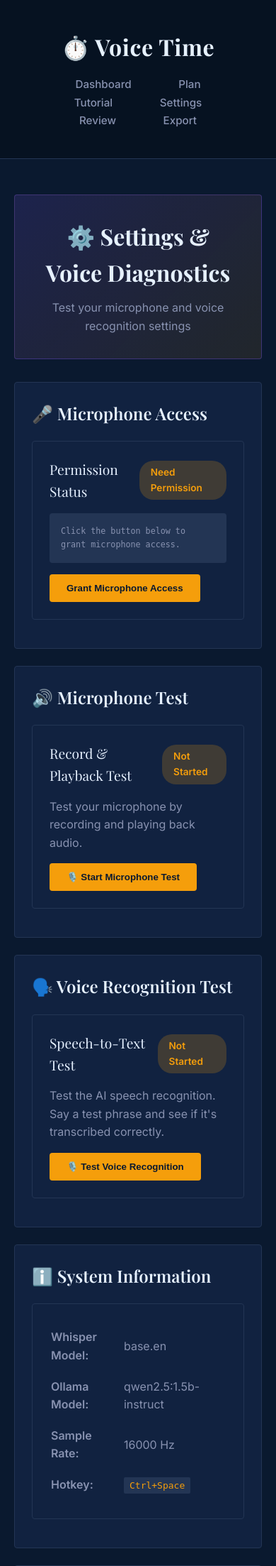
After one commit to jamescockburn47/voice-time, a Flask app: page /settings in a window 390 px wide. The commit adds this page. Shown: the top 2206 px of the page at 71% size. Run offline with Flask 3, Linux system fonts and the light colour scheme; some libraries are stand-ins or nearby versions.

Commit message:
Add voice testing and diagnostics to web UI
New Settings page with in-app voice testing:
- Microphone permission testing
- Auto-checks on page load
- Grant access button with guided flow
- Record & playback test
- Speech-to-text recognition test
- Visual status indicators (pending/testing/success/error)
- System information display
- Troubleshooting guide
- All within the web interface

No external tools needed!
Professional diagnostic experience.
Accessible from navigation menu.

Removes need for test_voice.bat - everything in UI now!

```diff
--- a/voice_time/web/routes.py
+++ b/voice_time/web/routes.py
@@ -17,6 +17,11 @@ def register_routes(app):
     def why():
         """Why Voice Time? - Comparison page."""
         return render_template('why.html')
+
+    @app.route('/settings')
+    def settings():
+        """Settings and voice diagnostics page."""
+        return render_template('settings.html')
 
     @app.route('/')
     def index():
--- a/voice_time/web/templates/base.html
+++ b/voice_time/web/templates/base.html
@@ -178,7 +178,7 @@
                 <a href="/">Dashboard</a>
                 <a href="/plan">Plan</a>
                 <a href="/tutorial">Tutorial</a>
-                <a href="/why">Why Voice Time?</a>
+                <a href="/settings">Settings</a>
                 <a href="/review">Review</a>
                 <a href="/export/csv">Export</a>
             </nav>
--- /dev/null
+++ b/voice_time/web/templates/settings.html
@@ -0,0 +1,472 @@
+{% extends "base.html" %}
+
+{% block title %}Settings & Diagnostics - Voice Time{% endblock %}
+
+{% block styles %}
+<style>
+    .settings-hero {
+        background: linear-gradient(135deg, var(--purple-dim), var(--primary-dim));
+        border: 1px solid var(--purple-border);
+        padding: 32px;
+        border-radius: var(--radius-lg);
+        text-align: center;
+        margin-bottom: 32px;
+    }
+
+    .settings-hero h1 {
+        font-family: var(--font-serif);
+        font-size: 2em;
+        color: var(--text-main);
+        margin-bottom: 12px;
+    }
+
+    .diagnostic-section {
+        margin-bottom: 24px;
+    }
+
+    .test-card {
+        background: var(--bg-card);
+        border: 1px solid var(--border);
+        padding: 24px;
+        border-radius: var(--radius-lg);
+        margin-bottom: 16px;
+    }
+
+    .test-header {
+        display: flex;
+        align-items: center;
+        justify-content: space-between;
+        margin-bottom: 16px;
+    }
+
+    .test-title {
+        font-family: var(--font-serif);
+        font-size: 1.2em;
+        color: var(--text-main);
+    }
+
+    .test-status {
+        padding: 6px 16px;
+        border-radius: 20px;
+        font-size: 0.85em;
+        font-weight: 600;
+    }
+
+    .status-pending {
+        background: rgba(245, 158, 11, 0.2);
+        color: var(--warning);
+    }
+
+    .status-testing {
+        background: rgba(139, 92, 246, 0.2);
+        color: var(--purple);
+    }
+
+    .status-success {
+        background: rgba(34, 197, 94, 0.2);
+        color: var(--success);
+    }
+
+    .status-error {
+        background: rgba(239, 68, 68, 0.2);
+        color: var(--error);
+    }
+
+    .test-result {
+        padding: 16px;
+        background: var(--bg-hover);
+        border-radius: var(--radius-md);
+        margin-top: 12px;
+        font-family: monospace;
+        font-size: 0.9em;
+        color: var(--text-muted);
+    }
+
+    .fix-section {
+        background: rgba(239, 68, 68, 0.1);
+        border: 1px solid var(--error);
+        border-radius: var(--radius-md);
+        padding: 20px;
+        margin-top: 16px;
+    }
+
+    .fix-section h4 {
+        color: var(--error);
+        margin-bottom: 12px;
+    }
+
+    .permission-prompt {
+        background: var(--purple-dim);
+        border: 2px dashed var(--purple-border);
+        padding: 32px;
+        border-radius: var(--radius-lg);
+        text-align: center;
+    }
+
+    .permission-prompt h3 {
+        color: var(--purple);
+        font-family: var(--font-serif);
+        margin-bottom: 16px;
+    }
+
+    .test-btn {
+        background: var(--primary);
+        color: var(--bg-app);
+        border: none;
+        padding: 12px 24px;
+        border-radius: var(--radius-md);
+        cursor: pointer;
+        font-weight: 600;
+        transition: all 0.2s;
+    }
+
+    .test-btn:hover {
+        background: #d97706;
+        transform: translateY(-1px);
+    }
+
+    .test-btn:disabled {
+        opacity: 0.5;
+        cursor: not-allowed;
+    }
+</style>
+{% endblock %}
+
+{% block content %}
+
+<div class="settings-hero">
+    <h1>⚙️ Settings & Voice Diagnostics</h1>
+    <p style="color: var(--text-muted);">Test your microphone and voice recognition settings</p>
+</div>
+
+<!-- Microphone Permission Test -->
+<div class="card">
+    <h2>🎤 Microphone Access</h2>
+
+    <div id="mic-permission-status" class="test-card">
+        <div class="test-header">
+            <span class="test-title">Permission Status</span>
+            <span id="perm-status" class="test-status status-pending">Checking...</span>
+        </div>
+        <div id="perm-result" class="test-result">
+            Checking microphone permissions...
+        </div>
+        <button id="grant-mic-btn" class="test-btn" style="margin-top: 16px; display: none;" onclick="requestMicPermission()">
+            Grant Microphone Access
+        </button>
+    </div>
+</div>
+
+<!-- Microphone Test -->
+<div class="card">
+    <h2>🔊 Microphone Test</h2>
+
+    <div class="test-card">
+        <div class="test-header">
+            <span class="test-title">Record & Playback Test</span>
+            <span id="mic-test-status" class="test-status status-pending">Not Started</span>
+        </div>
+        <p style="color: var(--text-muted); margin-bottom: 16px;">
+            Test your microphone by recording and playing back audio.
+        </p>
+        <button id="mic-test-btn" class="test-btn" onclick="testMicrophone()">
+            🎙️ Start Microphone Test
+        </button>
+        <div id="mic-test-result" class="test-result" style="display: none; margin-top: 16px;">
+        </div>
+        <audio id="playback-audio" controls style="width: 100%; margin-top: 16px; display: none;"></audio>
+    </div>
+</div>
+
+<!-- Voice Recognition Test -->
+<div class="card">
+    <h2>🗣️ Voice Recognition Test</h2>
+
+    <div class="test-card">
+        <div class="test-header">
+            <span class="test-title">Speech-to-Text Test</span>
+            <span id="transcribe-status" class="test-status status-pending">Not Started</span>
+        </div>
+        <p style="color: var(--text-muted); margin-bottom: 16px;">
+            Test the AI speech recognition. Say a test phrase and see if it's transcribed correctly.
+        </p>
+        <button id="transcribe-test-btn" class="test-btn" onclick="testTranscription()">
+            🎙️ Test Voice Recognition
+        </button>
+        <div id="transcribe-result" class="test-result" style="display: none; margin-top: 16px;">
+        </div>
+    </div>
+</div>
+
+<!-- System Info -->
+<div class="card">
+    <h2>ℹ️ System Information</h2>
+
+    <div class="test-card">
+        <table style="width: 100%; color: var(--text-muted);">
+            <tr>
+                <td style="padding: 8px 0; font-weight: 600;">Whisper Model:</td>
+                <td style="padding: 8px 0;">base.en</td>
+            </tr>
+            <tr>
+                <td style="padding: 8px 0; font-weight: 600;">Ollama Model:</td>
+                <td style="padding: 8px 0;">qwen2.5:1.5b-instruct</td>
+            </tr>
+            <tr>
+                <td style="padding: 8px 0; font-weight: 600;">Sample Rate:</td>
+                <td style="padding: 8px 0;">16000 Hz</td>
+            </tr>
+            <tr>
+                <td style="padding: 8px 0; font-weight: 600;">Hotkey:</td>
+                <td style="padding: 8px 0;"><span style="background: var(--bg-hover); padding: 4px 8px; border-radius: var(--radius-sm); font-family: monospace; color: var(--primary);">Ctrl+Space</span></td>
+            </tr>
+        </table>
+    </div>
+</div>
+
+<!-- Troubleshooting -->
+<div class="card">
+    <h2>🔧 Troubleshooting</h2>
+
+    <div style="display: grid; grid-template-columns: 1fr 1fr; gap: 16px;">
+        <div class="test-card">
+            <h4 style="color: var(--text-main); margin-bottom: 12px;">Common Issues</h4>
+            <ul style="color: var(--text-muted); line-height: 2; padding-left: 20px; font-size: 0.95em;">
+                <li>Microphone blocked by browser</li>
+                <li>Wrong microphone selected</li>
+                <li>Background noise too loud</li>
+                <li>Speaking too quietly</li>
+            </ul>
+        </div>
+
+        <div class="test-card">
+            <h4 style="color: var(--text-main); margin-bottom: 12px;">Quick Fixes</h4>
+            <ul style="color: var(--text-muted); line-height: 2; padding-left: 20px; font-size: 0.95em;">
+                <li>Click "Grant Access" above</li>
+                <li>Check browser settings</li>
+                <li>Move to quieter location</li>
+                <li>Speak clearly and closer</li>
+            </ul>
+        </div>
+    </div>
+</div>
+
+<script>
+    // Auto-check microphone on page load
+    window.addEventListener('DOMContentLoaded', checkMicrophonePermission);
+
+    async function checkMicrophonePermission() {
+        const statusEl = document.getElementById('perm-status');
+        const resultEl = document.getElementById('perm-result');
+        const btnEl = document.getElementById('grant-mic-btn');
+
+        try {
+            const result = await navigator.permissions.query({ name: 'microphone' });
+
+            if (result.state === 'granted') {
+                statusEl.className = 'test-status status-success';
+                statusEl.textContent = '✓ Granted';
+                resultEl.innerHTML = '✓ Microphone access is granted.<br>You can use voice commands!';
+                btnEl.style.display = 'none';
+
+                // Also test if mic actually works
+                try {
+                    const stream = await navigator.mediaDevices.getUserMedia({ audio: true });
+                    stream.getTracks().forEach(track => track.stop());
+                    resultEl.innerHTML += '<br><br>✓ Microphone hardware detected and working!';
+                } catch {
+                    resultEl.innerHTML += '<br><br>⚠️ Permission granted but microphone not found.';
+                }
+            } else if (result.state === 'prompt') {
+                statusEl.className = 'test-status status-pending';
+                statusEl.textContent = 'Need Permission';
+                resultEl.textContent = 'Click the button below to grant microphone access.';
+                btnEl.style.display = 'block';
+            } else {
+                statusEl.className = 'test-status status-error';
+                statusEl.textContent = '✗ Denied';
+                resultEl.textContent = 'Microphone access was denied. Click the button to try again or check browser settings.';
+                btnEl.style.display = 'block';
+            }
+        } catch {
+            // Permissions API not supported, try direct access
+            try {
+                const stream = await navigator.mediaDevices.getUserMedia({ audio: true });
+                stream.getTracks().forEach(track => track.stop());
+                statusEl.className = 'test-status status-success';
+                statusEl.textContent = '✓ Granted';
+                resultEl.textContent = '✓ Microphone access is working!';
+                btnEl.style.display = 'none';
+            } catch {
+                statusEl.className = 'test-status status-error';
+                statusEl.textContent = '✗ Blocked';
+                resultEl.textContent = 'Click the button below to grant access.';
+                btnEl.style.display = 'block';
+            }
+        }
+    }
+
+    async function requestMicPermission() {
+        const statusEl = document.getElementById('perm-status');
+        const resultEl = document.getElementById('perm-result');
+        const btnEl = document.getElementById('grant-mic-btn');
+
+        statusEl.className = 'test-status status-testing';
+        statusEl.textContent = 'Requesting...';
+        resultEl.textContent = 'Please allow microphone access in the browser popup...';
+
+        try {
+            const stream = await navigator.mediaDevices.getUserMedia({ audio: true });
+            stream.getTracks().forEach(track => track.stop());
+
+            statusEl.className = 'test-status status-success';
+            statusEl.textContent = '✓ Granted';
+            resultEl.textContent = '✓ Microphone access granted! Voice commands are now available.';
+            btnEl.style.display = 'none';
+        } catch (err) {
+            statusEl.className = 'test-status status-error';
+            statusEl.textContent = '✗ Denied';
+            resultEl.innerHTML = `
+                <strong style="color: var(--error);">Access denied or no microphone found.</strong><br><br>
+                Please check:<br>
+                • Browser settings (click 🔒 in address bar)<br>
+                • Microphone is plugged in<br>
+                • No other apps are using the microphone
+            `;
+        }
+    }
+
+    let testRecorder = null;
+    let testChunks = [];
+
+    async function testMicrophone() {
+        const btnEl = document.getElementById('mic-test-btn');
+        const statusEl = document.getElementById('mic-test-status');
+        const resultEl = document.getElementById('mic-test-result');
+        const audioEl = document.getElementById('playback-audio');
+
+        if (!testRecorder) {
+            // Start recording
+            try {
+                const stream = await navigator.mediaDevices.getUserMedia({ audio: true });
+                testRecorder = new MediaRecorder(stream);
+                testChunks = [];
+
+                testRecorder.ondataavailable = (e) => testChunks.push(e.data);
+                testRecorder.onstop = () => {
+                    const blob = new Blob(testChunks, { type: 'audio/webm' });
+                    audioEl.src = URL.createObjectURL(blob);
+                    audioEl.style.display = 'block';
+                    stream.getTracks().forEach(track => track.stop());
+                };
+
+                testRecorder.start();
+                btnEl.textContent = '⏹️ Stop Recording';
+                btnEl.style.background = '#ef4444';
+                statusEl.className = 'test-status status-testing';
+                statusEl.textContent = 'Recording...';
+                resultEl.style.display = 'block';
+                resultEl.innerHTML = '🎤 <strong>Recording now...</strong><br>Say: "Testing microphone one two three"<br>Then click Stop to hear playback.';
+
+            } catch (err) {
+                statusEl.className = 'test-status status-error';
+                statusEl.textContent = 'Error';
+                resultEl.style.display = 'block';
+                resultEl.textContent = 'Could not access microphone: ' + err.message;
+            }
+        } else {
+            // Stop recording
+            testRecorder.stop();
+            testRecorder = null;
+            btnEl.textContent = '🎙️ Start Microphone Test';
+            btnEl.style.background = 'var(--primary)';
+            statusEl.className = 'test-status status-success';
+            statusEl.textContent = '✓ Complete';
+            resultEl.innerHTML = '✓ Recording saved!<br>Play it back below to verify your microphone is working.';
+        }
+    }
+
+    let transcribeRecorder = null;
+    let transcribeChunks = [];
+
+    async function testTranscription() {
+        const btnEl = document.getElementById('transcribe-test-btn');
+        const statusEl = document.getElementById('transcribe-status');
+        const resultEl = document.getElementById('transcribe-result');
+
+        if (!transcribeRecorder) {
+            // Start recording for transcription
+            try {
+                const stream = await navigator.mediaDevices.getUserMedia({ audio: true });
+                transcribeRecorder = new MediaRecorder(stream);
+                transcribeChunks = [];
+
+                transcribeRecorder.ondataavailable = (e) => transcribeChunks.push(e.data);
+                transcribeRecorder.onstop = async () => {
+                    stream.getTracks().forEach(track => track.stop());
+
+                    statusEl.className = 'test-status status-testing';
+                    statusEl.textContent = 'Transcribing...';
+                    resultEl.style.display = 'block';
+                    resultEl.textContent = '⚙️ Processing speech with AI...';
+
+                    // Send to server for transcription
+                    const blob = new Blob(transcribeChunks, { type: 'audio/webm' });
+                    const formData = new FormData();
+                    formData.append('audio', blob, 'test.webm');
+
+                    try {
+                        const response = await fetch('/process-voice', {
+                            method: 'POST',
+                            body: formData
+                        });
+
+                        const data = await response.json();
+
+                        if (data.transcript) {
+                            statusEl.className = 'test-status status-success';
+                            statusEl.textContent = '✓ Success';
+                            resultEl.innerHTML = `
+                                <strong style="color: var(--success);">✓ Voice recognition working!</strong><br><br>
+                                <strong>You said:</strong><br>
+                                <div style="background: var(--bg-card); padding: 12px; border-radius: var(--radius-sm); margin-top: 8px; color: var(--text-main); font-size: 1.1em;">
+                                    "${data.transcript}"
+                                </div>
+                            `;
+                        } else {
+                            statusEl.className = 'test-status status-error';
+                            statusEl.textContent = 'No Speech';
+                            resultEl.textContent = '⚠️ No speech detected. Try speaking louder or closer to the microphone.';
+                        }
+                    } catch (err) {
+                        statusEl.className = 'test-status status-error';
+                        statusEl.textContent = 'Error';
+                        resultEl.textContent = '✗ Transcription error: ' + err.message;
+                    }
+                };
+
+                transcribeRecorder.start();
+                btnEl.textContent = '⏹️ Stop & Transcribe';
+                btnEl.style.background = '#ef4444';
+                statusEl.className = 'test-status status-testing';
+                statusEl.textContent = 'Recording...';
+                resultEl.style.display = 'block';
+                resultEl.innerHTML = '🎤 <strong>Recording now...</strong><br><br>Say a test phrase clearly:<br>"Today I need to work on the Thompson case"';
+
+            } catch (err) {
+                statusEl.className = 'test-status status-error';
+                statusEl.textContent = 'Error';
+                resultEl.style.display = 'block';
+                resultEl.textContent = 'Could not access microphone: ' + err.message;
+            }
+        } else {
+            // Stop and transcribe
+            transcribeRecorder.stop();
+            transcribeRecorder = null;
+            btnEl.textContent = '🎙️ Test Voice Recognition';
+            btnEl.style.background = 'var(--primary)';
+        }
+    }
+</script>
+
+{% endblock %}
```
